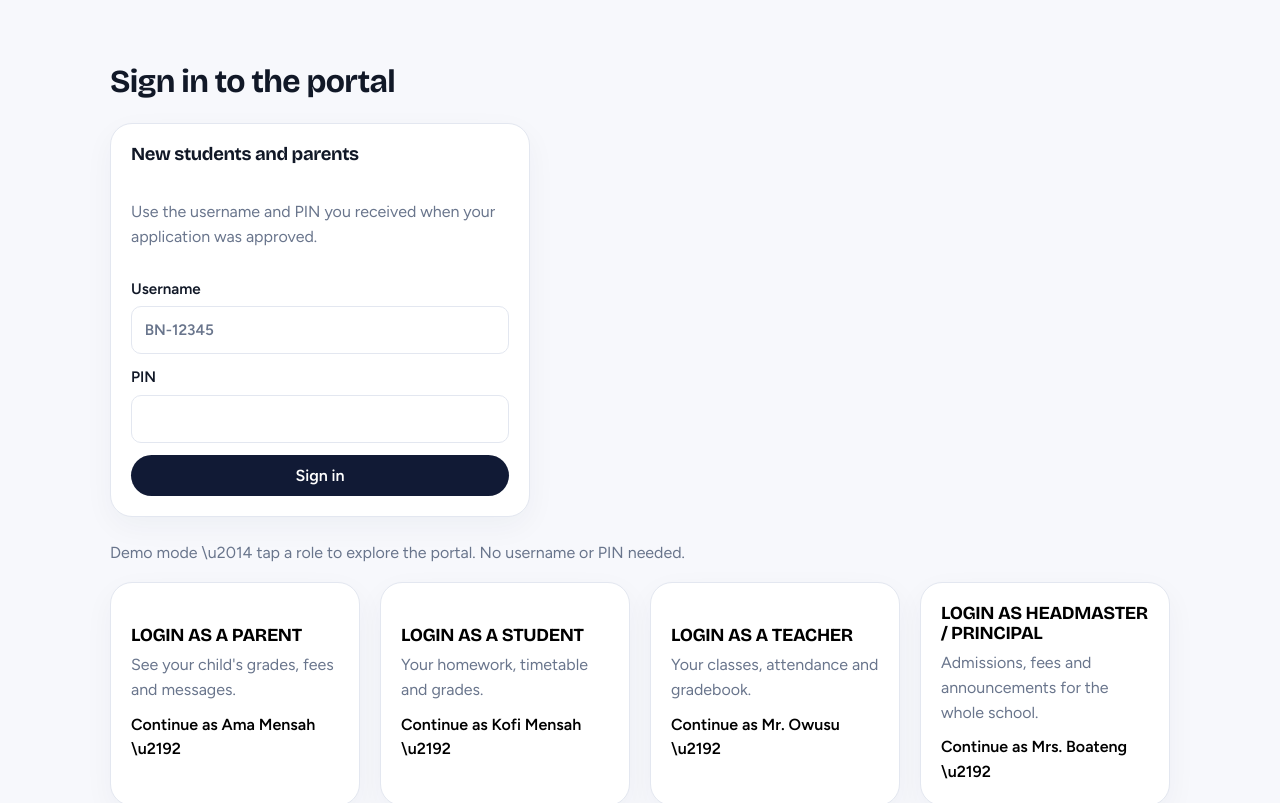
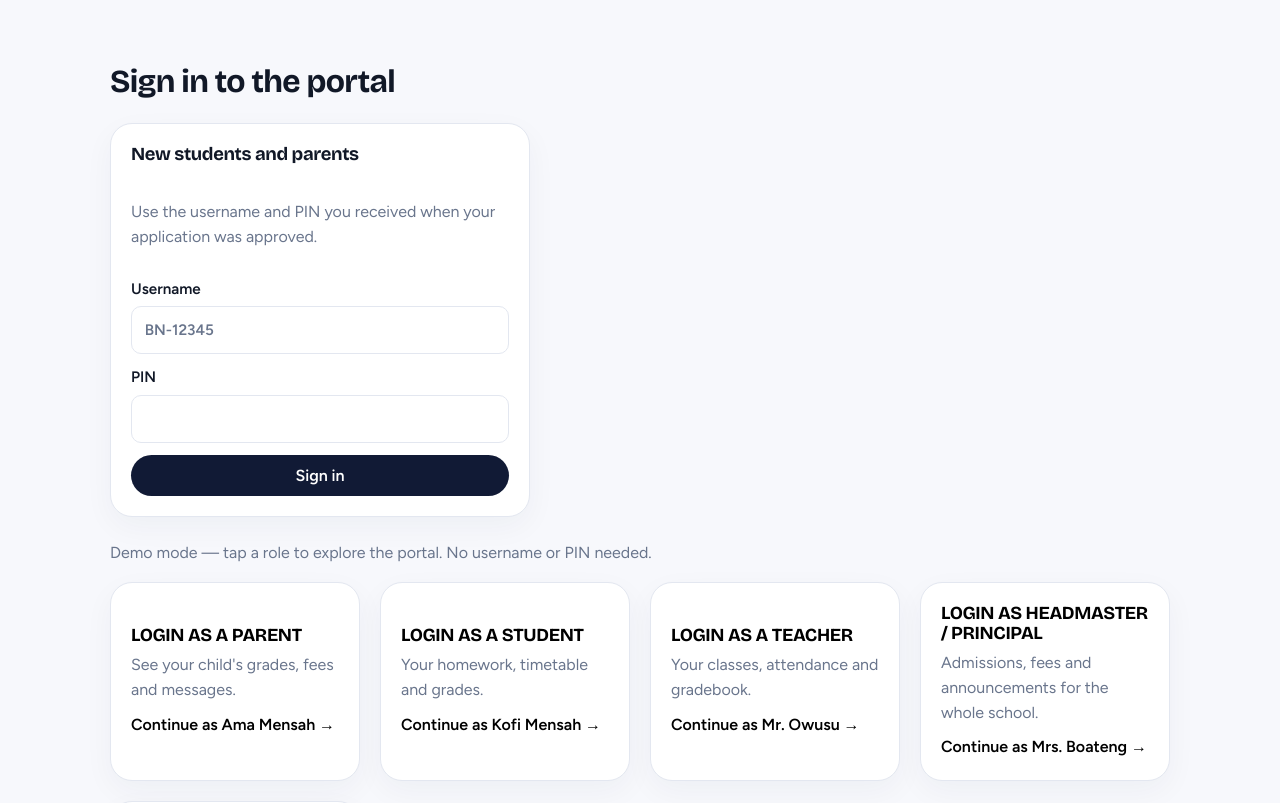
Before and after one commit to Emmanuel-code/school-site, a Next.js app: page /login in a window 1280 px wide. Shown: the top 803 px of the page. Built offline with nearby package versions, Linux system fonts and the light colour scheme.

Commit message:
Replace unicode escape codes with real characters/words: Menu and Close buttons, real dash and arrow, Creche accent

```diff
--- a/app/login/page.js
+++ b/app/login/page.js
@@ -14,7 +14,7 @@ export default function Login() {
     <form className="panel stack" style={{ maxWidth: 420, margin: "1.5rem 0" }} onSubmit={enter}><h3>New students and parents</h3><p className="muted">Use the username and PIN you received when your application was approved.</p>
       <label>Username<input required value={u} onChange={e => setU(e.target.value)} placeholder="BN-12345" /></label><label>PIN<input required type="password" inputMode="numeric" value={p} onChange={e => setP(e.target.value)} /></label>
       <button className="btn dark">Sign in</button>{err && <p role="alert">{err} <Link href="/track">Track application</Link></p>}</form>
-    <p className="muted">Demo mode \u2014 tap a role to explore the portal. No username or PIN needed.</p>
+    <p className="muted">Demo mode — tap a role to explore the portal. No username or PIN needed.</p>
     <div className="grid" style={{ marginTop: "1rem" }}>{Object.entries(roles).filter(([k]) => T.adult ? k !== "parent" : true).map(([k, v]) => (
-      <button key={k} className="panel" style={{ textAlign: "left", cursor: "pointer", font: "inherit" }} onClick={() => go(k)}><h3>{({ parent: "LOGIN AS A PARENT", student: "LOGIN AS A STUDENT", teacher: "LOGIN AS A TEACHER", nurse: "LOGIN AS A NURSE", admin: "LOGIN AS HEADMASTER / PRINCIPAL" })[k] || `LOGIN AS ${v.label.toUpperCase()}`}</h3><span className="muted">{v.desc}</span><span style={{ display: "block", marginTop: ".6rem", fontWeight: 600 }}>Continue as {v.user} \u2192</span></button>))}</div></main>);
+      <button key={k} className="panel" style={{ textAlign: "left", cursor: "pointer", font: "inherit" }} onClick={() => go(k)}><h3>{({ parent: "LOGIN AS A PARENT", student: "LOGIN AS A STUDENT", teacher: "LOGIN AS A TEACHER", nurse: "LOGIN AS A NURSE", admin: "LOGIN AS HEADMASTER / PRINCIPAL" })[k] || `LOGIN AS ${v.label.toUpperCase()}`}</h3><span className="muted">{v.desc}</span><span style={{ display: "block", marginTop: ".6rem", fontWeight: 600 }}>Continue as {v.user} →</span></button>))}</div></main>);
 }
--- a/components/SetupGate.js
+++ b/components/SetupGate.js
@@ -2,7 +2,7 @@
 import { useEffect, useState } from "react";
 import { applyDemo } from "@/lib/data";
 import { seedOnce } from "@/lib/seed";
-const LOW = ["Cr\u00e8che & KG", "Nursery", "Primary", "JHS", "SHS"], TER = ["Diploma", "Undergraduate", "Postgraduate", "Short courses"];
+const LOW = ["Crèche & KG", "Nursery", "Primary", "JHS", "SHS"], TER = ["Diploma", "Undergraduate", "Postgraduate", "Short courses"];
 const COLORS = ["#123b2e", "#1d3557", "#5a189a", "#7a1f2b"];
 const TYPES = [["lower", "Lower levels", "Nursery, primary, JHS or SHS. Parents are linked to their children."], ["tertiary", "Tertiary", "Diploma, degree or postgraduate. Students are adults with their own accounts."], ["both", "Both", "Lower levels plus a tertiary arm."]];
 function paint(c) { const r = document.documentElement.style; r.setProperty("--board", c); r.setProperty("--board2", `color-mix(in srgb, ${c} 80%, #fff)`); }
```
Also changed, not shown: app/page.js (+4 -4 lines).
